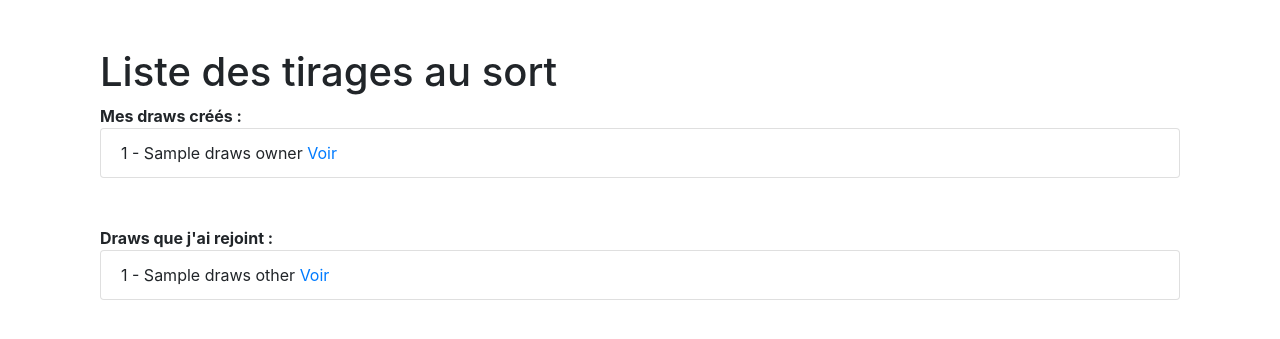
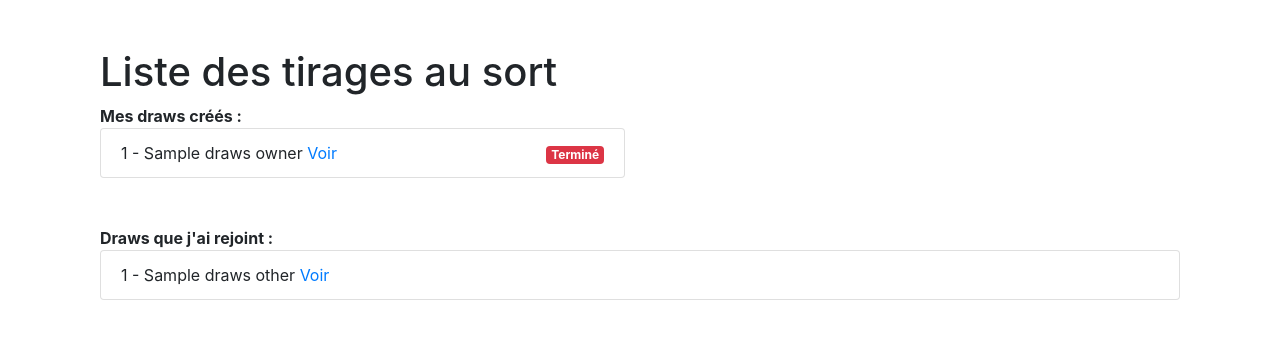
Before and after one commit to c3d28/symfonyInit, a Symfony app: template templates/draw/list.html.twig in a window 1280 px wide. Shown: the part 70-409 px from the top of the page. Run offline with Twig, Linux system fonts and the light colour scheme; the template is opened without the code that fills it: most values are stand-ins (such as "Sample title", 1, 10 or a date in 2020); some libraries are stand-ins or nearby versions.

Commit message:
Add badge for list of draws

```diff
--- a/templates/draw/list.html.twig
+++ b/templates/draw/list.html.twig
@@ -6,11 +6,17 @@
         <h1>Liste des tirages au sort    </h1>
             <div>
                 <b>Mes draws créés : </b>
-                <ul class="list-group">
+                <ul class="list-group col-md-6">
                     {% for draw in drawsOwner %}
-                        <tr>
-                            <li class="list-group-item">{{ draw.id }} - {{draw.name}} <a href="{{path('draw.id',{id: draw.id})}}">Voir</a> </li>
-                        </tr>
+                            <tr>
+                                <li class="list-group-item">
+                                    {{ draw.id }} - {{draw.name}} <a href="{{path('draw.id',{id: draw.id})}}">Voir</a>
+                                    <div id="status" class="float-right">
+                                        {%  if draw.finished %}<span class="badge badge-danger">Terminé</span>{% endif  %}
+                                        {%  if draw.finished == false %}<span class="badge badge-success">En cours</span>{% endif  %}
+                                    </div>
+                                </li>
+                            </tr>
                     {% endfor %}
                 </ul>
             </div>
```
